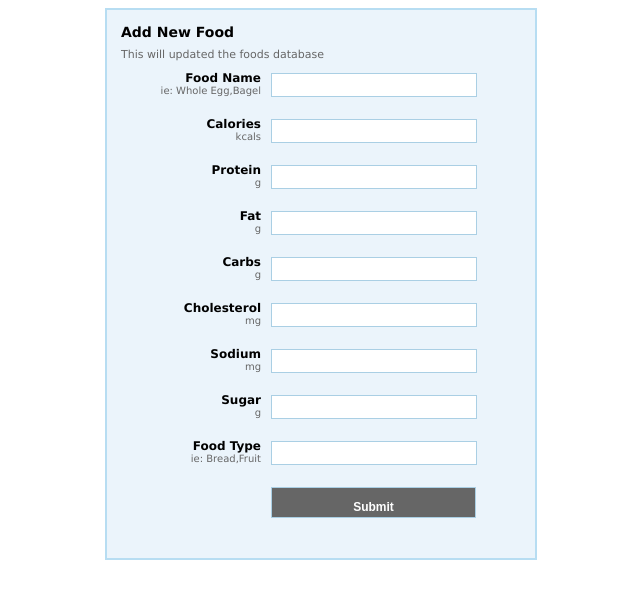
After one commit to davidchase/food, a PHP site: page /food/add.php in a window 1280 px wide. The commit adds this page. Shown: the top 599 px of the page, without its empty margins (319-959 px from the left). Run offline with PHP 8.4, Linux system fonts and the light colour scheme.

Commit message:
Add Module Completed

```diff
--- /dev/null
+++ b/add.php
@@ -0,0 +1,36 @@
+<!DOCTYPE html>
+<?php require_once('config.php'); ?>
+<?php include('functions.php') ?>
+<html>
+	<head>
+	<link rel="stylesheet" type="text/css" href="form.css" />
+	<meta http-equiv="Content-type" content="text/html; charset=utf-8">
+	<title>Add New Foods</title>
+	</head>
+	<body>
+			<?php
+				//if (!isset($_POST['submit'])) {
+			?>
+
+			<div id="stylized" class="myform">
+					<h1>Add New Food</h1>
+					<p>This will updated the foods database</p>
+					<form action="<?php echo $_SERVER['PHP_SELF']; ?>" method="POST" name="form" id="form">
+
+
+					<label for="food_name">Food Name<span class="small">ie: Whole Egg,Bagel</span></label> <input type="text" name="food_name" value="" id="food_name">
+					<label for="food_calories">Calories<span class="small">kcals</span></label><input type="text" name="food_calories" value="" id="calories">
+					<label for="protein">Protein<span class="small">g</span></label><input type="text" name="food_protein" value="" id="protein">
+					<label for="food_fat">Fat<span class="small"> g</span></label> <input type="text" name="food_lipid" value="" id="fat">
+					<label for="food_carbs">Carbs<span class="small"> g</span></label> <input type="text" name="food_carbs" value="" id="carbs">
+					<label for="food_cholesterol">Cholesterol<span class="small">mg</span></label> <input type="text" name="food_cholesterol" value="" id="food_cholesterol">
+					<label for="food_sodium">Sodium<span class="small">mg</span></label> <input type="text" name="food_sodium" value="" id="food_sodium">
+					<label for="food_sugars">Sugar<span class="small">g</span></label> <input type="text" name="food_sugars" value="" id="food_sugars">
+					<label for="food_type">Food Type<span class="small">ie: Bread,Fruit</span></label> <input type="text" name="food_type" value="" id="food_type">
+					<input type="Submit" name="submit" value="Submit" id="submit">
+
+					</form>
+			</div>
+					<?php addFoods(); ?>
+	</body>
+</html>
--- a/food_cat.php
+++ b/food_cat.php
@@ -85,13 +85,13 @@
 		$protein = $_POST['food_protein'];
 		$lipids = $_POST['food_lipid'];
 		$carbs = $_POST['food_carbs'];
-		$cholestrol = $_POST['food_cholestrol'];
+		$cholesterol = $_POST['food_cholesterol'];
 		$sodium = $_POST['food_sodium'];
 		$sugar = $_POST['food_sugars'];
 		$type = $_POST['food_type'];
 
 
-		$sql = mysql_query("INSERT INTO foods (food_name, food_serving, food_calories, food_protein, food_lipid, food_carbs,food_cholestrol,food_sodium,food_sugars,food_type) VALUES('$fname', '$serving', '$calories', '$protein', '$lipids', '$carbs','$cholestrol','$sodium','$sugar','$type' ) ") or die(mysql_error());
+		$sql = mysql_query("INSERT INTO foods (food_name, food_serving, food_calories, food_protein, food_lipid, food_carbs,food_cholesterol,food_sodium,food_sugars,food_type) VALUES('$fname', '$serving', '$calories', '$protein', '$lipids', '$carbs','$cholesterol','$sodium','$sugar','$type' ) ") or die(mysql_error());
 
 		echo "Your " .$fname. " has been added to the database";
 		echo "<br/>";
@@ -126,7 +126,7 @@
 		echo "<td>".$row['food_cholesterol']. "</td>";
 		echo "<td>".$row['food_protein']. "</td>";
 		echo "<td>".$row['food_sugars']. "</td>";
-		echo "<td><a href='http://localhost:8888/food/food_cat.php?remove=$row[0]'>" . "X" . "</a></td>";
+		echo "<td><a href=".$_SERVER['PHP_SELF']."?remove=".$row[0].">Delete</a></td>";
 		echo "</tr>";
 }
 	while($row = mysql_fetch_array( $totals )) {
--- /dev/null
+++ b/form.css
@@ -0,0 +1,94 @@
+/*Add Page Style*/
+body{
+font-family:"Lucida Grande", "Lucida Sans Unicode", Verdana, Arial, Helvetica, sans-serif;
+font-size:12px;
+}
+p, h1, form, button{border:0; margin:0; padding:0;}
+.spacer{clear:both; height:1px;}
+
+.added {
+	bottom: 21px;
+    color: #6BAE08;
+    margin: 0 auto;
+    position: relative;
+    text-align: center;
+    width: 410px;
+}
+
+.error {
+    bottom: 21px;
+    color: #E31A3A;
+    margin: 0 auto;
+    padding-left: 18px;
+    position: relative;
+    text-align: center;
+    text-transform: uppercase;
+    width: 410px;
+	font-size:12px;
+}
+
+
+/*Form Styles Only*/
+.myform{
+margin:0 auto;
+width:400px;
+padding:14px;
+}
+
+
+#stylized{
+border:solid 2px #b7ddf2;
+background:#ebf4fb;
+height:520px;
+}
+#stylized h1 {
+font-size:14px;
+font-weight:bold;
+margin-bottom:8px;
+}
+#stylized p{
+font-size:11px;
+color:#666666;
+margin:0 auto;
+padding-bottom:10px;
+}
+#stylized label{
+display:block;
+font-weight:bold;
+text-align:right;
+width:140px;
+float:left;
+}
+#stylized .small{
+color:#666666;
+display:block;
+font-size:10px;
+font-weight:normal;
+text-align:right;
+width:140px;
+}
+#stylized input{
+float:left;
+font-size:12px;
+padding:4px 2px;
+border:solid 1px #aacfe4;
+width:200px;
+margin:2px 0 20px 10px;
+}
+#stylized input[type="submit"]{
+clear:both;
+margin-left:150px;
+width:205px;
+height:31px;
+background:#666666;3
+text-align:center;
+line-height:31px;
+color:#FFFFFF;
+font-size:12px;
+font-weight:bold;
+}
+
+#stylized input[type="submit"]:hover{
+	color:#5CAFD2;
+	background:#222;
+}
--- /dev/null
+++ b/functions.php
@@ -0,0 +1,89 @@
+<?php /**
+ *
+ *
+ * @author Dev
+ * @version 1.0
+ * @copyright Bailey Brand Group, 8 June, 2011
+ * @package default
+ **/
+
+/**
+ * All Functions will go on this page for the app.
+ **/
+ ?>
+<?php require_once('config.php') ?>
+
+<?php
+
+function getFoods(){
+		global $term;
+		global $when;
+
+		$term = $_POST['term'];
+		$when = $_POST['when'];
+
+		if(($term != "") &&
+		 	($when != "")) {
+			 	$foods = mysql_query("SELECT * FROM foods WHERE food_name  LIKE '%$term%' ") or die(mysql_error());
+				echo "<table border='1' id='table'>";
+				echo "<tr> <th>Name</th>
+						   <th>Calories</th>
+						   <th>Carbs</th>
+							<th>Fats</th>
+							<th>Sodium</th>
+							<th>Cholesterol</th>
+							<th>Protein</th>
+							<th>Sugars</th>
+							<th>Add</th></tr>";
+
+							while($row = mysql_fetch_array( $foods )) {
+								echo "<tr><td>";
+								echo $row['food_name'];
+								echo "</td><td>";
+								echo $row['food_calories'];
+								echo "</td>";
+								echo "<td>".$row['food_carbs']. "</td>";
+								echo "<td>".$row['food_lipid']. "</td>";
+								echo "<td>".$row['food_sodium']. "</td>";
+								echo "<td>".$row['food_cholesterol']. "</td>";
+								echo "<td>".$row['food_protein']. "</td>";
+								echo "<td>".$row['food_sugars']. "</td>";
+								echo "<td><a href='http://localhost:8888/food/food_cat.php?add=$row[2]'>" . "+" . "</a></td>";
+								echo "</tr>";
+
+						}		echo "</table>";
+			} else {
+				echo "<div class='when'>"."When did you eat?"."</div>";
+				echo "<br/>";
+				}
+		}
+
+
+
+/**
+ * Add foods to the database
+ *
+ *
+ *
+ **/
+function addFoods(){
+		if (isset($_POST['submit'])) {
+		$serving = 1;
+		$fname = empty($_POST['food_name']) ? die ("<div class='error'>"."ERROR: Please Enter a name value"."</div>") : mysql_real_escape_string($_POST['food_name']);
+		$calories = !is_numeric($_POST['food_calories']) ? die ("<div class='error'>"."ERROR: Please Enter calorie value"."</div>") : mysql_real_escape_string($_POST['food_calories']);
+		$protein = !is_numeric($_POST['food_protein']) ? die ("<div class='error'>"."ERROR: Please Enter protein value"."</div>") : mysql_real_escape_string($_POST['food_protein']);
+		$lipids = !is_numeric($_POST['food_lipid']) ? die ("<div class='error'>"."ERROR: Please Enter fat value"."</div>") : mysql_real_escape_string($_POST['food_lipid']);
+		$carbs = !is_numeric($_POST['food_carbs']) ? die ("<div class='error'>"."ERROR: Please Enter carb value"."</div>") : mysql_real_escape_string($_POST['food_carbs']);
+		$cholesterol = !is_numeric($_POST['food_cholesterol']) ? die ("<div class='error'>"."ERROR: Please Enter cholesterol value"."</div>") : mysql_real_escape_string($_POST['food_cholesterol']);
+		$sodium = !is_numeric($_POST['food_sodium']) ? die ("<div class='error'>"."ERROR: Please Enter sodium value"."</div>") : mysql_real_escape_string($_POST['food_sodium']);
+		$sugar = !is_numeric($_POST['food_sugars']) ? die ("<div class='error'>"."ERROR: Please Enter sugar value"."</div>") : mysql_real_escape_string($_POST['food_sugars']);
+		$type = empty($_POST['food_type']) ? die ("<div class='error'>"."ERROR: Please Enter a food type"."</div>") : mysql_real_escape_string($_POST['food_type']);
+
+
+		$results = mysql_query("INSERT INTO foods (food_name, food_serving, food_calories, food_protein, food_lipid, food_carbs,food_cholesterol,food_sodium,food_sugars,food_type)
+							VALUES('$fname', '$serving', '$calories', '$protein', '$lipids', '$carbs','$cholesterol','$sodium','$sugar','$type' ) ") or die(mysql_error());
+
+		echo "<div class='added'>"."Your " .$fname. " has been added to the database"."</div>";
+		echo "<br/>";
+	}
+}
```
Also changed, not shown: interact.php (+33 -3 lines), profile.php (added, +40 -0 lines), sstyle.css (added, +102 -0 lines).
